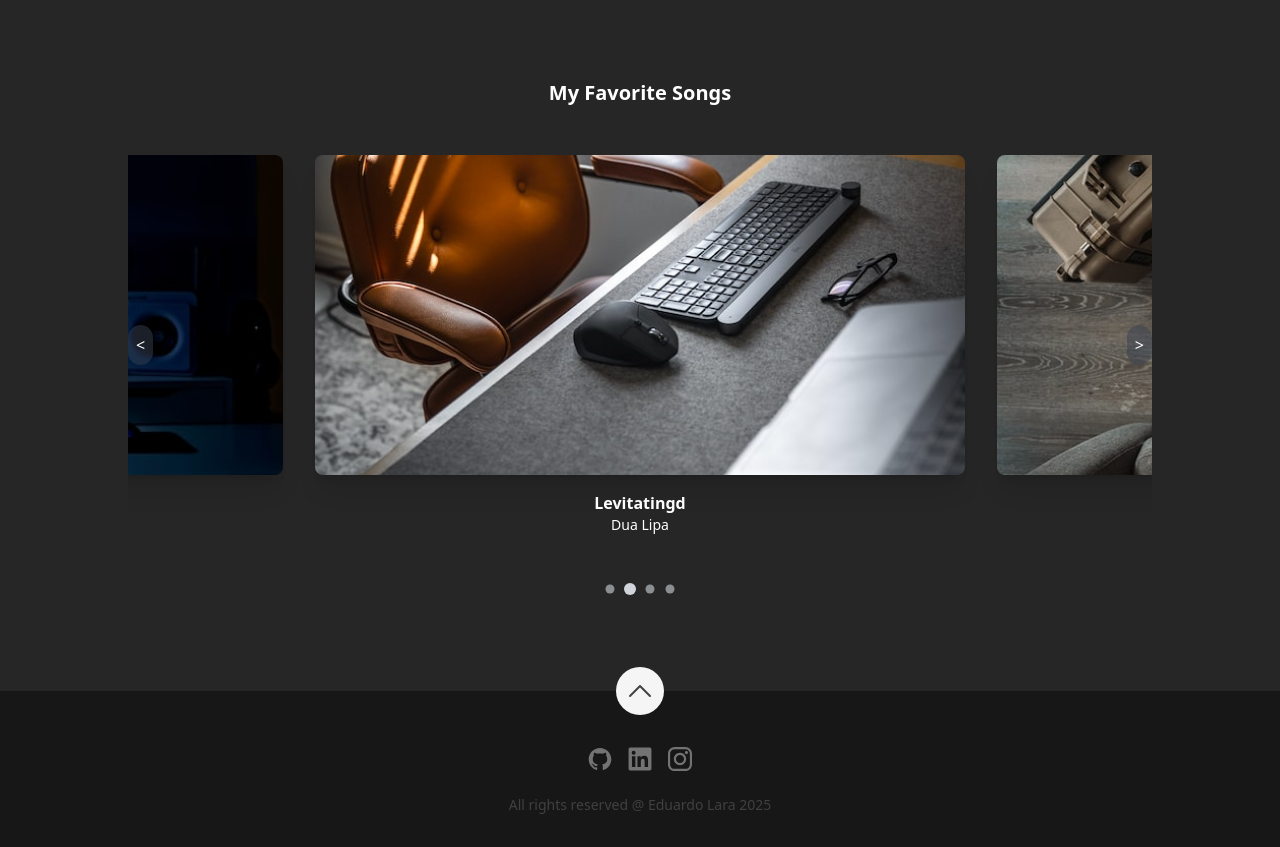
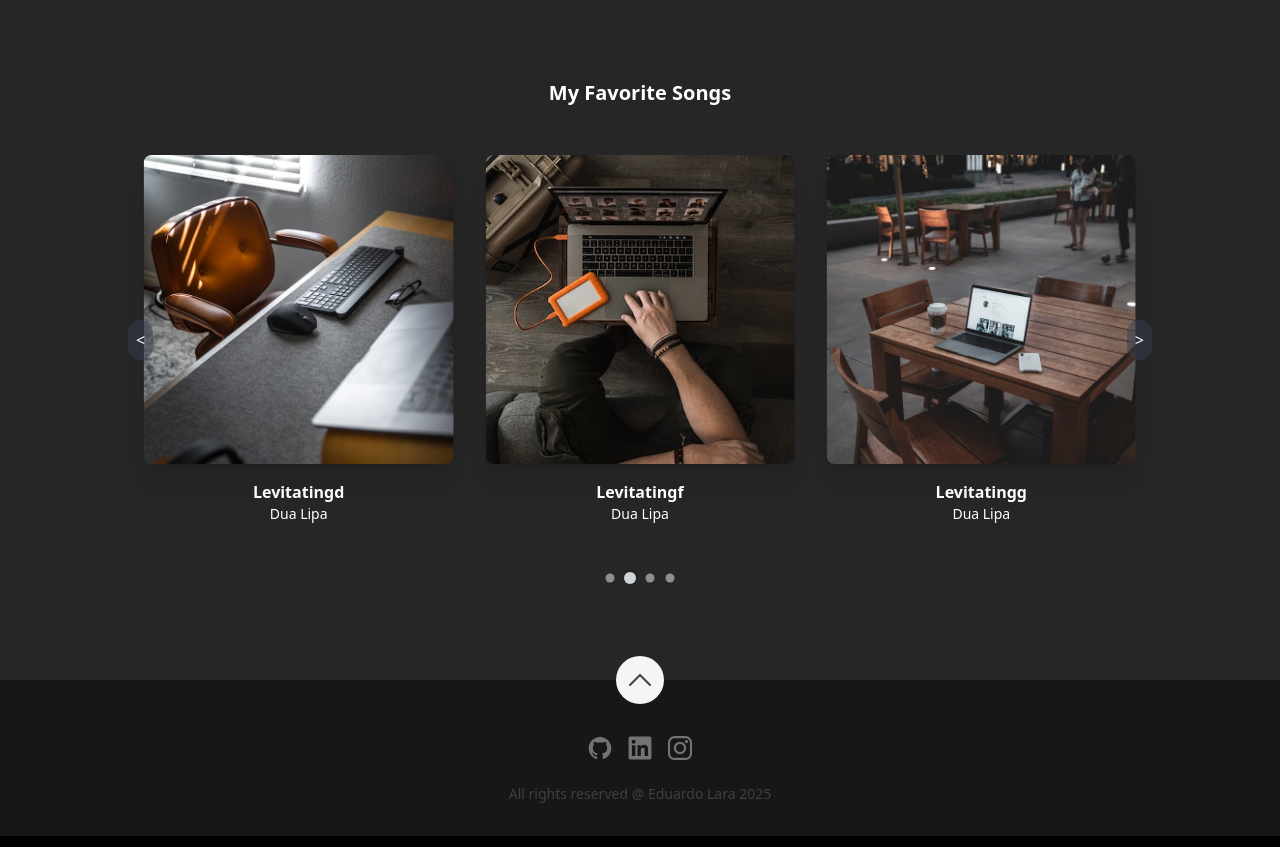
Before and after one commit to Eddy-y/PortfolioV1, a Next.js app: page / in a window 1280 px wide. Shown: the part 4420-5267 px from the top of the page. Built offline with nearby package versions, Linux system fonts and the light colour scheme.

Commit message:
Fixed carousel misalignment

```diff
--- a/src/components/Sections/Music/index.tsx
+++ b/src/components/Sections/Music/index.tsx
@@ -29,6 +29,8 @@ const MusicCarousel: FC<{musicCarouselData: MusicCarouselSection}> = memo(({musi
       <SongItem key={index} song={song} />
     ));
   }, [songs]);
+  const itemsToShow = 3;
+  const transformValue = `translateX(-${(activeIndex * (100 / itemsToShow))}%)`;
 
   return (
     <Section className="bg-neutral-800" sectionId={SectionId.Music}>
@@ -41,8 +43,8 @@ const MusicCarousel: FC<{musicCarouselData: MusicCarouselSection}> = memo(({musi
               'flex transition-transform duration-500 ease-in-out'
             )}
             style={{
-              width: `${songs.length * 100 / 2}%`,
-              transform: `translateX(-${activeIndex * (100 / songs.length)}%)`
+              width: `${songs.length * 100 / 4}%`,
+              transform: transformValue
             }}>
             {songItems}
           </div>
@@ -73,7 +75,7 @@ const MusicCarousel: FC<{musicCarouselData: MusicCarouselSection}> = memo(({musi
 const SongItem: FC<{song: Song}> = memo(({song}) => {
   return (
     <a href={song.spotifyUrl} target="_blank" rel="noopener noreferrer" className="block p-4 flex-shrink-0" style={{width: `33.3333%`}}>
-      <div className="relative w-full h-80 rounded-lg overflow-hidden shadow-xl">
+      <div className="relative w-full aspect-square rounded-lg overflow-hidden shadow-xl">
         <Image
           src={song.imageSrc}
           alt={song.name}
```
